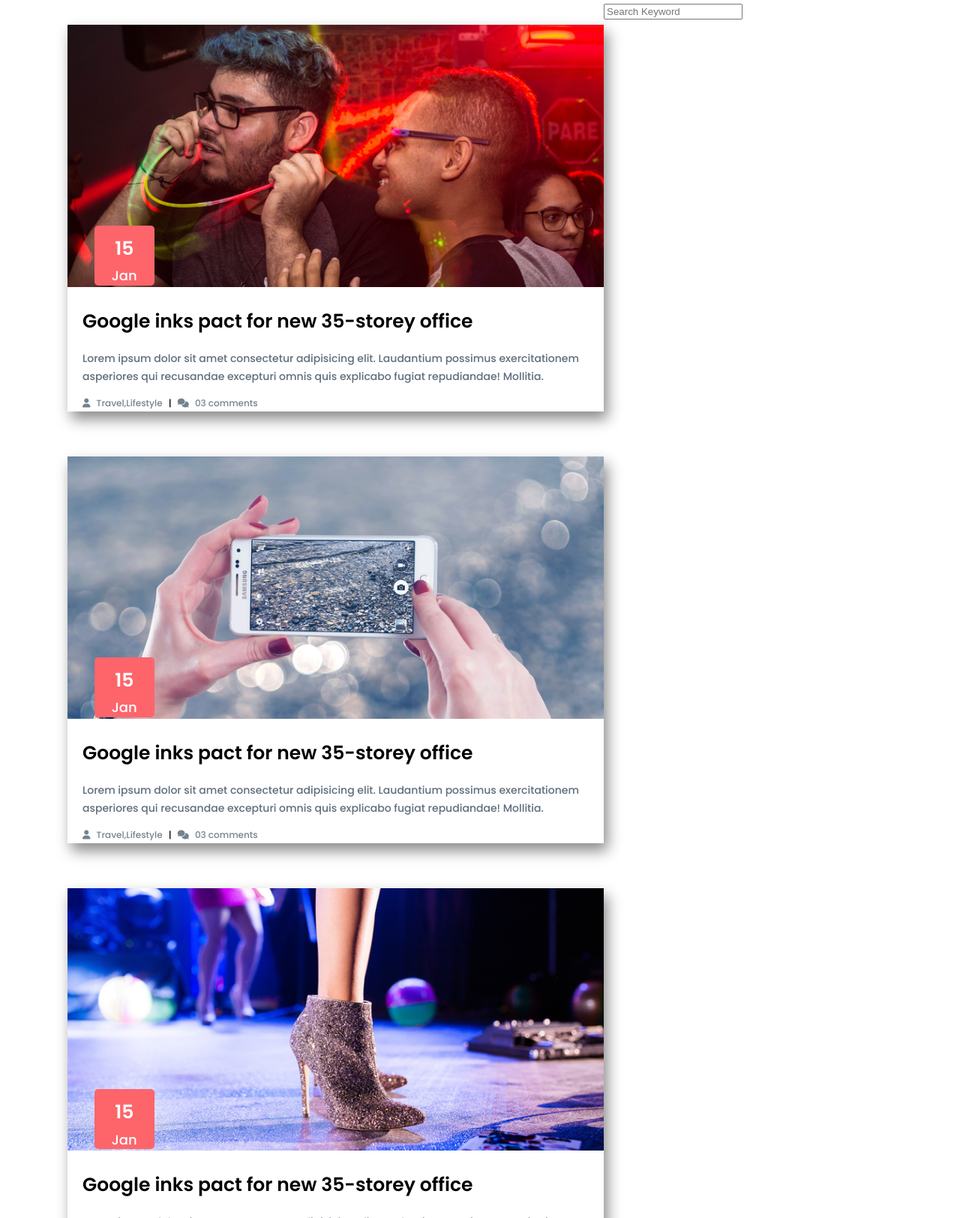
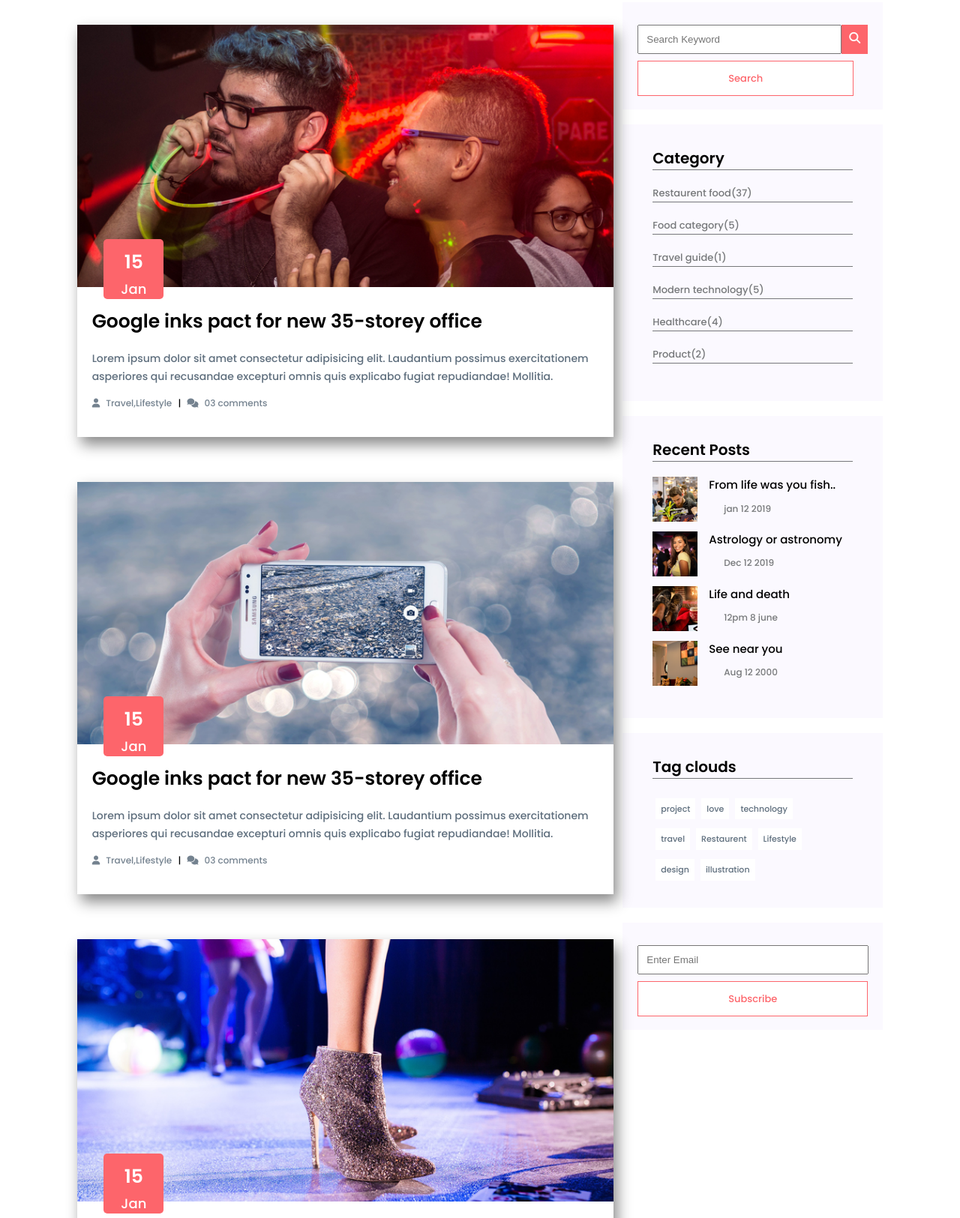
Before and after one commit to farhaneas11/coding-challenge, a website: page our blog/index.html in a window 1280 px wide. Shown: the part 409-2034 px from the top of the page at 75% size. Drawn offline with Linux system fonts and the light colour scheme.

Commit message:
coding-challenge

```diff
--- a/our blog/index.html
+++ b/our blog/index.html
@@ -94,10 +94,10 @@
     <section class="back-image align-center">
       <h1>Our Blog</h1>
     </section>
-    <section class="blog-articles">
-      <div class="container2  flex1">
+    <section class="blog-articles ">
+      <div class="container2  flex1 justify-space ">
         <div class="flex65 flex-column">
-          <article class="size-article flex65">
+          <article class="size-article ">
             <img class="img-blog" src="blog/blog_1.png" alt="nothing new">
             <h2>
               Google inks pact for new 35-storey office
@@ -112,7 +112,7 @@
             </div>
             <span><i class="fa fa-user" aria-hidden="true"></i> Travel,Lifestyle <em>|</em> <i class="fa fa-comments" aria-hidden="true"></i> 03 comments </span>
           </article>
-           <article class="size-article flex65">
+           <article class="size-article ">
             <img class="img-blog" src="blog/blog_2.png" alt="nothing new">
             <h2>
               Google inks pact for new 35-storey office
@@ -127,7 +127,7 @@
             </div>
             <span><i class="fa fa-user" aria-hidden="true"></i> Travel,Lifestyle <em>|</em> <i class="fa fa-comments" aria-hidden="true"></i> 03 comments </span>
           </article>
-          <article class="size-article flex65">
+          <article class="size-article ">
             <img class="img-blog" src="blog/blog_3.png" alt="nothing new">
             <h2>
               Google inks pact for new 35-storey office
@@ -142,7 +142,7 @@
             </div>
             <span><i class="fa fa-user" aria-hidden="true"></i> Travel,Lifestyle <em>|</em> <i class="fa fa-comments" aria-hidden="true"></i> 03 comments </span>
           </article>
-          <article class="size-article flex65">
+          <article class="size-article ">
             <img class="img-blog" src="blog/blog_5.png" alt="nothing new">
             <h2>
               Google inks pact for new 35-storey office
@@ -157,10 +157,80 @@
             </div>
             <span><i class="fa fa-user" aria-hidden="true"></i> Travel,Lifestyle <em>|</em> <i class="fa fa-comments" aria-hidden="true"></i> 03 comments </span>
           </article>
+          <div class="page-no">
+            <span><i class="fa fa-arrow-left" aria-hidden="true"></i></span>
+            <span>1</span>
+            <span class="colour-2">2</span>
+            <span><i class="fa fa-arrow-right" aria-hidden="true"></i></span>
+          </div>
         </div>
-        <div class="flex25 flex-column">
-          <aside class="search flex25">
-            <input type="text" name="search" placeholder="Search Keyword">
+        <div class="flex30 flex-column ">
+          <aside class="search">
+            <div class="flex1 input-block">
+              <input class="input" type="text" name="search" placeholder="Search Keyword"><i class="fas fa-search    "></i>
+            </div>
+            <a class="btn-search" href="#">Search</a>
+          </aside>
+          <aside class="search category">
+            <h4>Category</h4>
+            <p>Restaurent food(37)</p>
+            <p>Food category(5)</p>
+            <p>Travel guide(1)</p>
+            <p>Modern technology(5)</p>
+            <p>Healthcare(4)</p>
+            <p>Product(2)</p>
+          </aside>
+          <aside class="search recent">
+            <h4>Recent Posts</h4>
+            <div class="inline-recent flex1">
+              <img src="posts-aside/post_1.png" alt="1">
+              <div class="near-img">
+                <h6>From life was you fish..</h6>
+                <p class="left">jan 12 2019</p>
+              </div>
+            </div>
+            <div class="inline-recent flex1">
+              <img src="posts-aside/post_2.png" alt="1">
+              <div class="near-img">
+                <h6>Astrology or astronomy</h6>
+                <p class="left">Dec 12 2019</p>
+              </div>
+            </div>
+            <div class="inline-recent flex1">
+              <img src="posts-aside/post_3.png" alt="1">
+              <div class="near-img">
+                <h6>Life and death</h6>
+                <p class="left">12pm 8 june</p>
+              </div>
+            </div>
+            <div class="inline-recent flex1">
+              <img src="posts-aside/post_4.png" alt="1">
+              <div class="near-img">
+                <h6>See near you</h6>
+                <p class="left">Aug 12 2000</p>
+              </div>
+            </div>
+          </aside>
+          <aside class="search tag">
+            <h4>Tag clouds</h4>
+            <div class="inline-tag flex1">
+              <p>project</p>
+              <p>love</p>
+              <p>technology</p>
+            </div>
+            <div class="inline-tag flex1">
+              <p>travel</p>
+              <p>Restaurent</p>
+              <p>Lifestyle</p>
+            </div>
+            <div class="inline-tag flex1">
+              <p>design</p>
+              <p>illustration</p>
+            </div>
+          </aside>
+          <aside class="search newsletter">
+            <input class="input1" type="email" name="email" placeholder="Enter Email">
+            <a class="btn-search" href="#">Subscribe</a>
           </aside>
         </div>
       </div>
--- a/our blog/style.css
+++ b/our blog/style.css
@@ -89,8 +89,11 @@ box-sizing: border-box;
 .align-item {
     align-items: flex-start;
 }
-.justify-item {
-    justify-items: flex-start;
+.align-content {
+    align-content: flex-start;
+}
+.justify-space {
+    justify-content: space-evenly;
 }
 .align-center {
     display: flex;
@@ -125,7 +128,15 @@ body p{
     color: white;
     border-radius: 5px;
 }
+.btn-search {
+    background-color: white;
+    color: var(--button);
+    text-align: center;
+    font-size: 13px;
+    padding: 13px 120px;
+    border: 1px solid var(--button);
 
+}
 
 
 /*  flex-division  */
@@ -143,6 +154,9 @@ body p{
 }
 .flex65 {
     flex: 0 1 65%;
+}
+.flex60 {
+    flex: 0 1 60%;
 }
 
 /*  social   */
@@ -205,6 +219,7 @@ h1 {
     padding: 60px 0px;
 }
 /*articles */
+
 .size-article {
     height: 550px;
     width: 100%;
@@ -261,7 +276,122 @@ span em{
     color: white;
 }
 
+
+/*page-no */
+.page-no{
+    text-align: center;
+    margin: 10px 0px;
+
+    justify-items: normal;
+}
+.page-no span{
+    padding: 6px 8px;
+    border: 1px solid var(--text);
+    margin: 0px;
+}
+.page-no .colour-2{
+    background-color: var(--white);
+}
+
 /*aside */
+
+
+
+.search {
+    padding: 30px 20px;
+    background-color:#FBF9FF;
+    margin-bottom: 20px;
+}
+.input {
+    width: 100%;
+    padding: 10px 10px;
+    margin-bottom: 20px;
+}
+.input-block i{
+    height: 19px;
+    text-align: center;
+    background-color: var(--button);
+    font-size: 15px;
+    padding: 10px 10px;
+    color: white;
+}
+/* category   */
+.category h4{
+    font-size: 20px;
+    font-weight: 600;
+    color: black;
+    margin-left: 20px;
+    border-bottom: 1px solid var(--text);
+    margin-bottom: 20px;
+    margin-right: 20px;
+}
+.category p{
+    font-size: 13px;
+    color:var(--text) ;
+    margin-bottom: 20px;
+    border-bottom: 1px solid var(--text);
+}
+
+/* Recent   */
+.inline-recent{
+    margin-bottom: 10px;
+}
+.inline-recent img{
+    height: 60px;
+    width: 60px;
+
+    margin-left: 20px;
+}
+.near-img {
+    margin-left: 15px;
+}
+
+.recent h4{
+    font-size: 20px;
+    font-weight: 600;
+    color: black;
+    margin-left: 20px;
+    border-bottom: 1px solid var(--text);
+    margin-bottom: 20px;
+    margin-right: 20px;
+
+}
+.recent h6{
+    font-size: 15px;
+
+}
+.recent p{
+    font-size: 12px;
+    color: var(--text);
+
+}
+/* tag  */
+.tag h4{
+    font-size: 20px;
+    font-weight: 600;
+    color: black;
+    margin-left: 20px;
+    border-bottom: 1px solid var(--text);
+    margin-bottom: 20px;
+    margin-right: 20px;
+
+}
+.inline-tag {
+    margin-left: 20px;
+}
+.inline-tag p{
+    padding: 4px 6px;
+    background-color: white;
+    font-size: 11px;
+    margin: 6px 4px;
+    border: .1px solid white;
+}
+.newsletter .input1{
+    width: 92.5%;
+    padding: 10px 10px;
+    margin-bottom: 20px;
+}
+
 
  /* footer */
 .footer {
```
Also changed, not shown: our blog/posts-aside/post_1.png (added), our blog/posts-aside/post_10.png (added), our blog/posts-aside/post_2.png (added), our blog/posts-aside/post_3.png (added), our blog/posts-aside/post_4.png (added), our blog/posts-aside/post_5.png (added), our blog/posts-aside/post_6.png (added), our blog/posts-aside/post_7.png (added), our blog/posts-aside/post_8.png (added), our blog/posts-aside/post_9.png (added).
